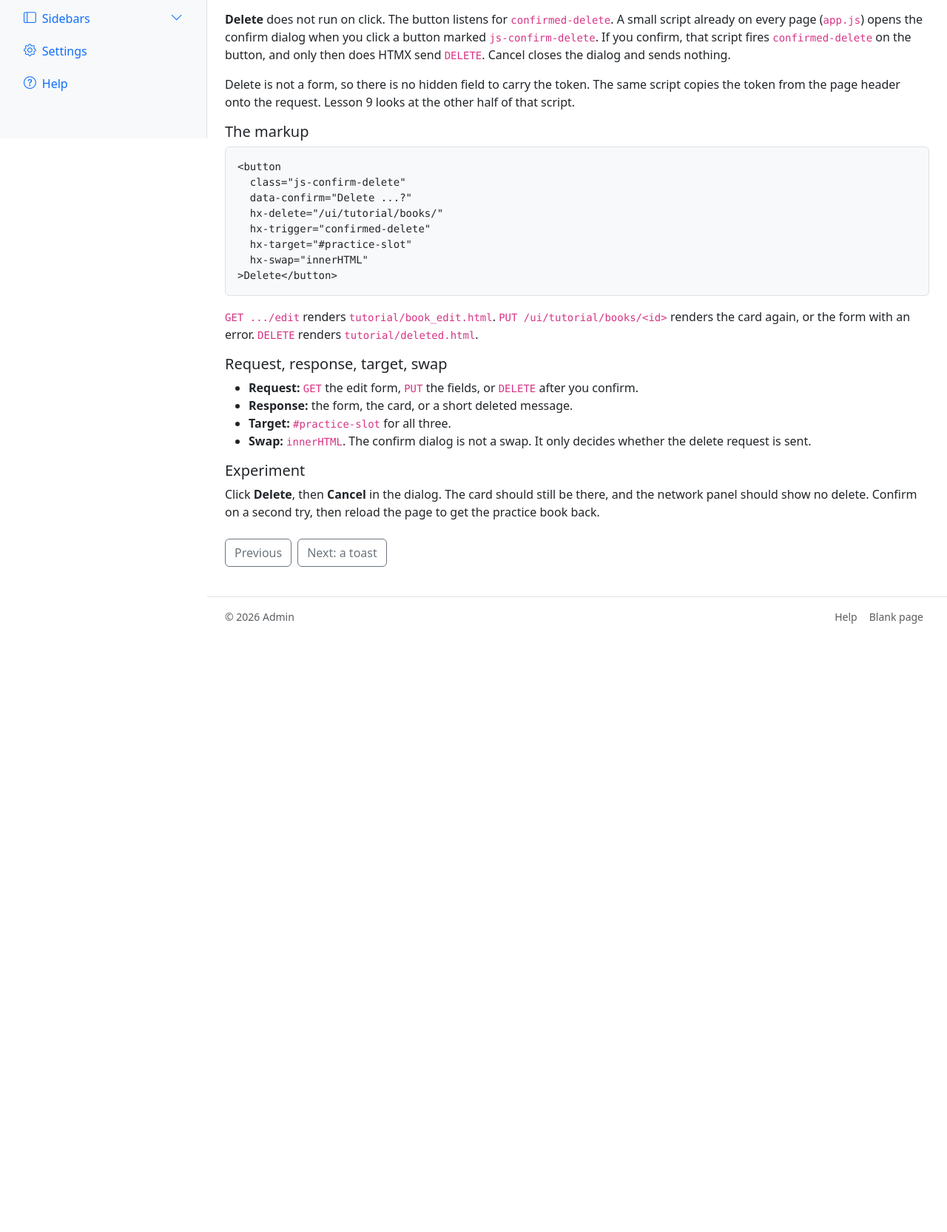
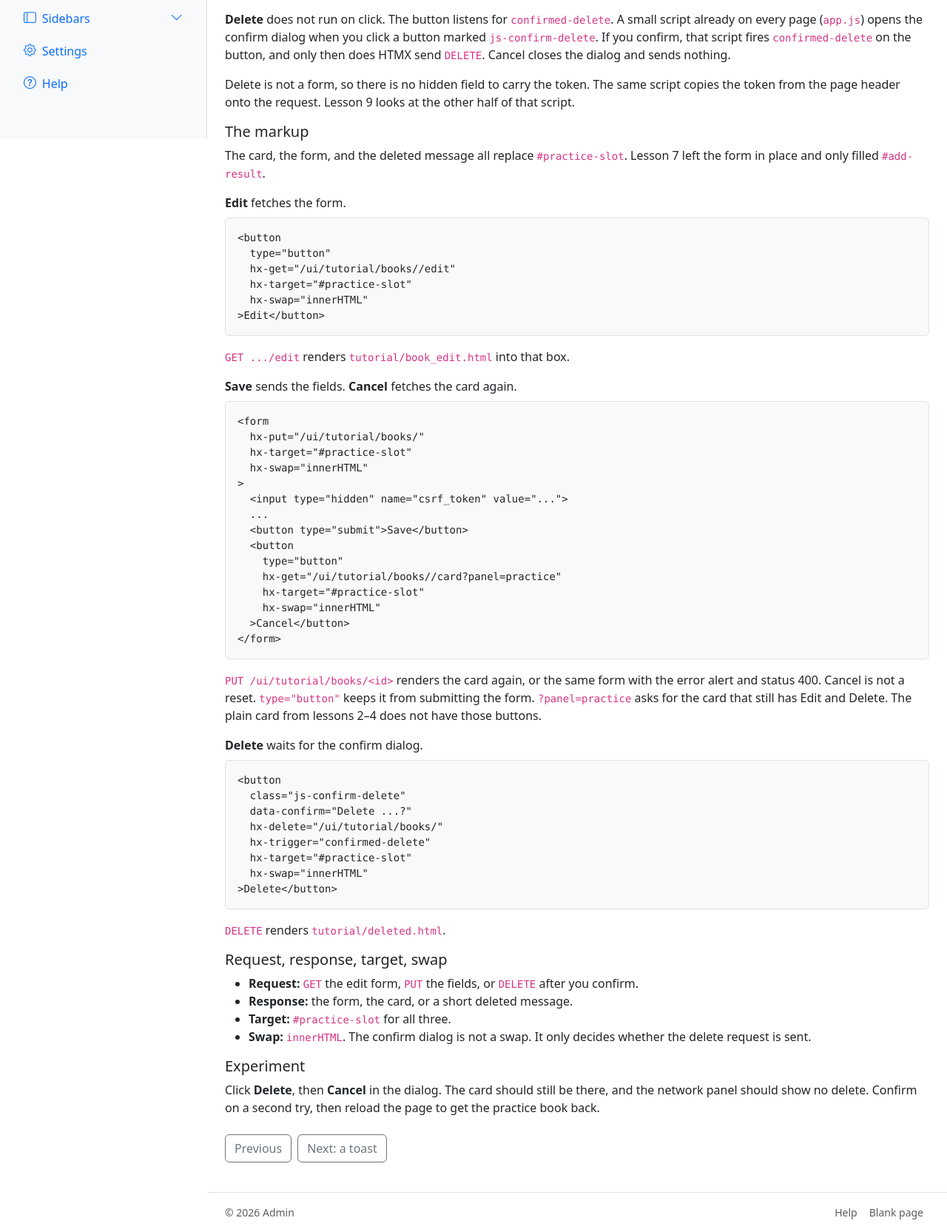
Before and after one commit to tgogos/htmx-bootstrap-tutorial, a FastAPI app: template app/ui/templates/tutorial/lesson_8.html in a window 1280 px wide. Shown: the part 613-2278 px from the top of the page at 74% size. Before the commit the page ends 1456 px from the top, so only its background shows below. Run offline with FastAPI, Linux system fonts and the light colour scheme; the template is opened without the code that fills it, so the values that code supplies are empty; parts of the project's set-up code (start-up, migrations or seed data) failed here and were passed over; some libraries are stand-ins or nearby versions.

Commit message:
Show the edit form and cancel fetch so lesson 8 is not only the confirm-delete button.
Co-authored-by: Cursor <cursoragent@cursor.com>

```diff
--- a/app/ui/templates/tutorial/lesson_8.html
+++ b/app/ui/templates/tutorial/lesson_8.html
@@ -19,6 +19,33 @@
 <p>Delete is not a form, so there is no hidden field to carry the token. The same script copies the token from the page header onto the request. Lesson 9 looks at the other half of that script.</p>
 
 <h2 class="h5">The markup</h2>
+<p>The card, the form, and the deleted message all replace <code>#practice-slot</code>. Lesson 7 left the form in place and only filled <code>#add-result</code>.</p>
+<p class="mb-2"><strong>Edit</strong> fetches the form.</p>
+<pre class="bg-body-tertiary border rounded p-3 small mb-3"><code>&lt;button
+  type="button"
+  hx-get="/ui/tutorial/books/{{ book.id }}/edit"
+  hx-target="#practice-slot"
+  hx-swap="innerHTML"
+&gt;Edit&lt;/button&gt;</code></pre>
+<p><code>GET .../edit</code> renders <code>tutorial/book_edit.html</code> into that box.</p>
+<p class="mb-2"><strong>Save</strong> sends the fields. <strong>Cancel</strong> fetches the card again.</p>
+<pre class="bg-body-tertiary border rounded p-3 small mb-3"><code>&lt;form
+  hx-put="/ui/tutorial/books/{{ book.id }}"
+  hx-target="#practice-slot"
+  hx-swap="innerHTML"
+&gt;
+  &lt;input type="hidden" name="csrf_token" value="..."&gt;
+  ...
+  &lt;button type="submit"&gt;Save&lt;/button&gt;
+  &lt;button
+    type="button"
+    hx-get="/ui/tutorial/books/{{ book.id }}/card?panel=practice"
+    hx-target="#practice-slot"
+    hx-swap="innerHTML"
+  &gt;Cancel&lt;/button&gt;
+&lt;/form&gt;</code></pre>
+<p><code>PUT /ui/tutorial/books/&lt;id&gt;</code> renders the card again, or the same form with the error alert and status 400. Cancel is not a reset. <code>type="button"</code> keeps it from submitting the form. <code>?panel=practice</code> asks for the card that still has Edit and Delete. The plain card from lessons 2–4 does not have those buttons.</p>
+<p class="mb-2"><strong>Delete</strong> waits for the confirm dialog.</p>
 <pre class="bg-body-tertiary border rounded p-3 small mb-3"><code>&lt;button
   class="js-confirm-delete"
   data-confirm="Delete ...?"
@@ -27,7 +54,7 @@
   hx-target="#practice-slot"
   hx-swap="innerHTML"
 &gt;Delete&lt;/button&gt;</code></pre>
-<p><code>GET .../edit</code> renders <code>tutorial/book_edit.html</code>. <code>PUT /ui/tutorial/books/&lt;id&gt;</code> renders the card again, or the form with an error. <code>DELETE</code> renders <code>tutorial/deleted.html</code>.</p>
+<p><code>DELETE</code> renders <code>tutorial/deleted.html</code>.</p>
 
 <h2 class="h5">Request, response, target, swap</h2>
 <ul>
```
